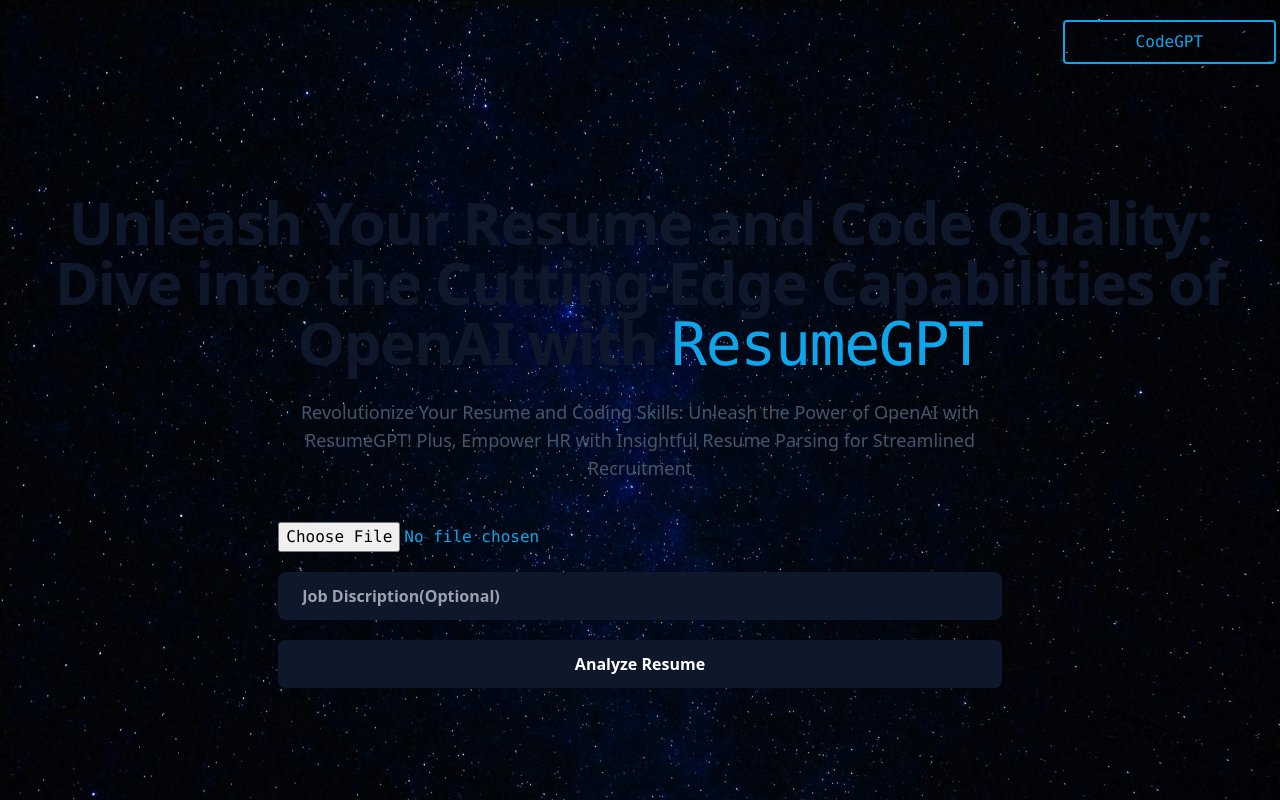
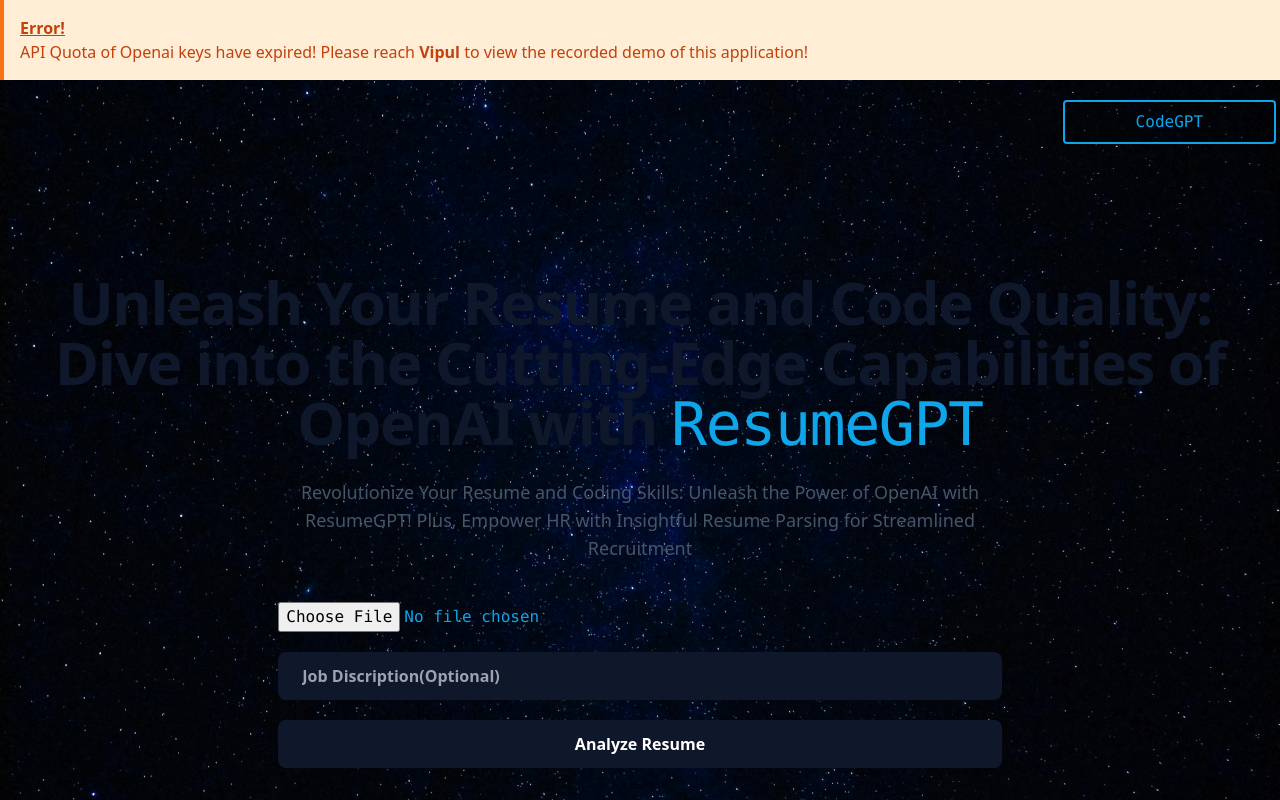
Before and after one commit to vj015/resumeanalyzer, a Nuxt app: page / in a window 1280 px wide. Built offline with nearby package versions, Linux system fonts and the light colour scheme.

Commit message:
added error infor

```diff
--- a/app.vue
+++ b/app.vue
@@ -1,5 +1,15 @@
 <template>
-  <div class="relative flex flex-col items-center md:items-end">
+  <div
+    class="bg-orange-100 border-l-4 border-orange-500 text-orange-700 p-4"
+  >
+    <p class="font-bold underline">Error!</p>
+    <p>
+      API Quota of Openai keys have expired! Please reach
+      <span class="font-extrabold"><a href="https://vipuljain.in/">Vipul</a></span> to view the recorded demo of
+      this application!
+    </p>
+  </div>
+  <div class="relative flex flex-col items-center md:items-end mb-3">
     <button
       class="font-mono font-medium text-sky-500 dark:text-sky-400 border-sky-500 border-2 rounded mt-5 mr-1 p-2 w-4/12 md:w-2/12"
       @click="enablecodeGPT()"
```
